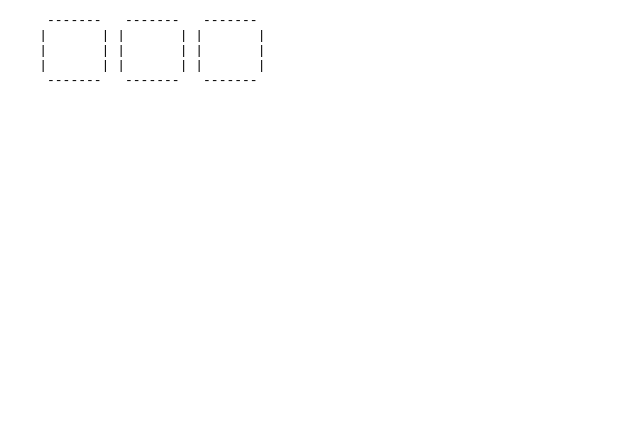
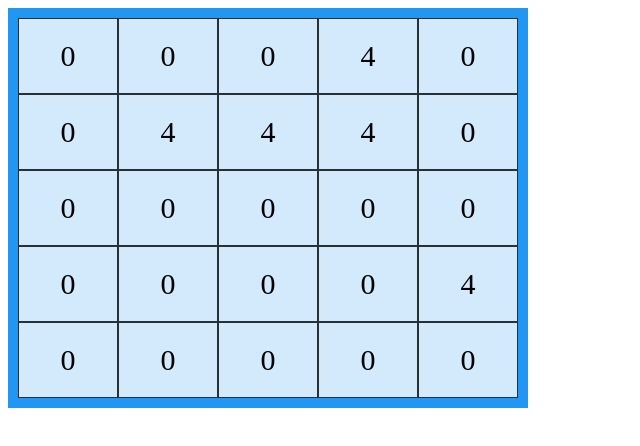
Before and after one commit to asma-gaini/2048-Game-js, a plain HTML site: page index.html in a window 1280 px wide. Shown: the whole page, without its empty margins (0-640 px from the left). Drawn offline with Linux system fonts and the light colour scheme.

Commit message:
create main shape game with grid without dynamic

```diff
--- a/2048.js
+++ b/2048.js
@@ -12,17 +12,22 @@ for (let i = 0; i < numberOfPlayhouses; i++) {
 window.onload = createGame();
 
 function createGame() {
-  layout();
   initialArray();
   console.log(arrayGame);
+  layout();
 }
 
 function layout() {
   const getLayout = document.querySelector("#layout");
-  for (let i = 0; i < size; i++) {
-    for (let j = 0; j < size; j++) {
+  const createGrid = document.createElement("div");
+  createGrid.setAttribute("class", "grid-container");
+  getLayout.appendChild(createGrid);
 
-    }
+  for (let i = 0; i < size * size; i++) {
+    const createGridSquare = document.createElement("div");
+    createGridSquare.setAttribute("class", "grid-item");
+    createGridSquare.innerHTML = arrayGame[i];
+    createGrid.appendChild(createGridSquare);
   }
 }
 
@@ -56,7 +61,7 @@ function setNumberInArray() {
   }
 }
 function initialArray() {
-  for (let i = 0; i < 3; i++) {
+  for (let i = 0; i < 5; i++) {
     setNumberInArray();
   }
 }
--- a/index.html
+++ b/index.html
@@ -11,14 +11,6 @@
   </head>
   <body>
     <div id="layout"></div>
-    <pre>
-     -------   -------   -------
-    |       | |       | |       |
-    |       | |       | |       |
-    |       | |       | |       |
-     -------   -------   -------</pre
-    >
-
     <script src="./2048.js" async defer></script>
   </body>
 </html>
--- a/style.css
+++ b/style.css
@@ -0,0 +1,14 @@
+.grid-container {
+  display: grid;
+  grid-template-columns: auto auto auto auto auto;
+  background-color: #2196f3;
+  padding: 10px;
+  max-width: 500px;
+}
+.grid-item {
+  background-color: rgba(255, 255, 255, 0.8);
+  border: 1px solid rgba(0, 0, 0, 0.8);
+  padding: 20px;
+  font-size: 30px;
+  text-align: center;
+}
```
